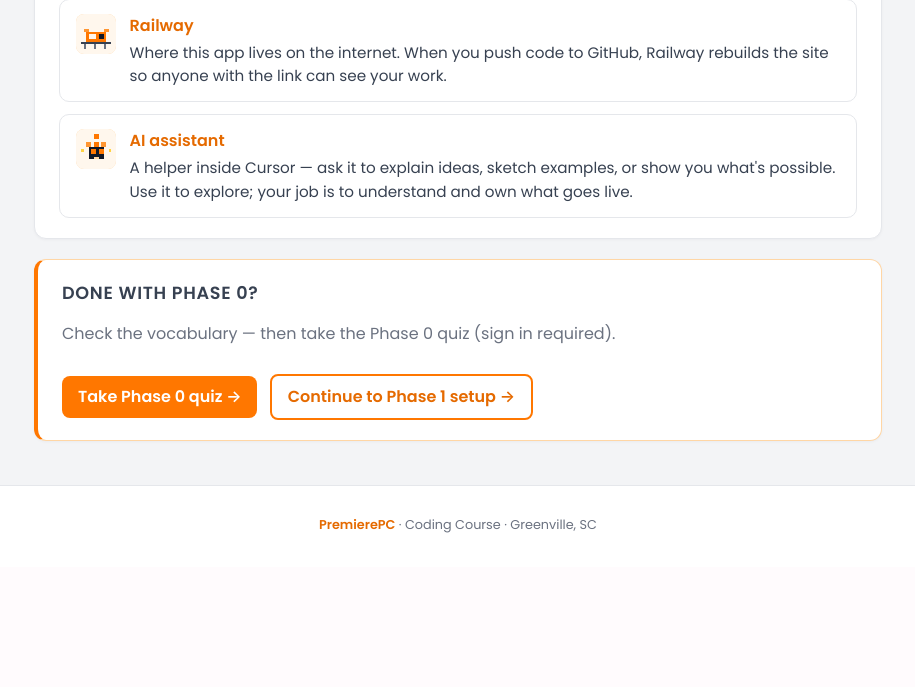
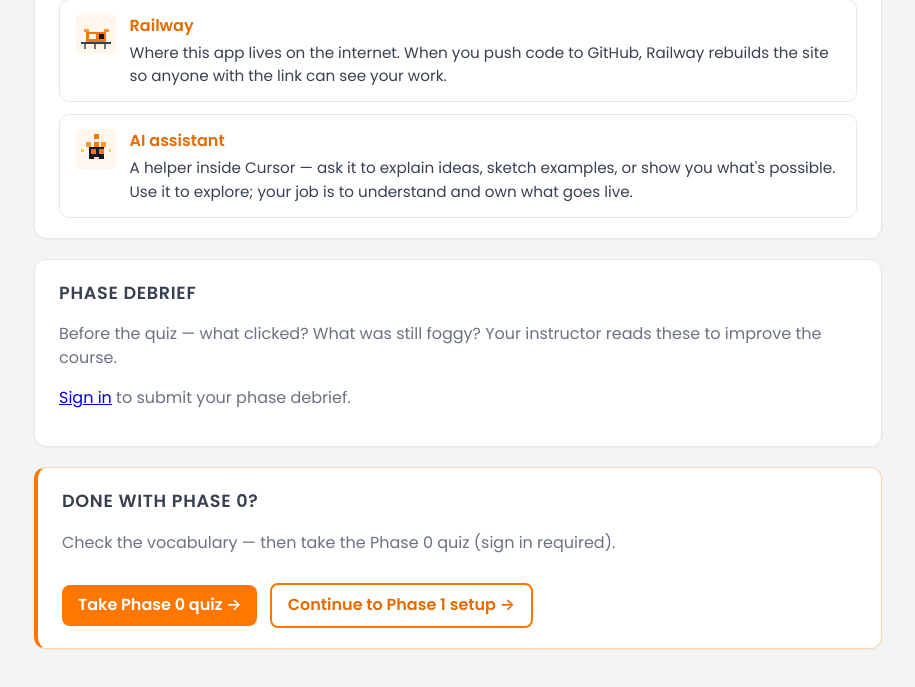
Before and after one commit to premierepc-ops/coding-course-starter, a Flask app: page /tools in a window 1280 px wide. Shown: the part 1847-2534 px from the top of the page, without its empty margins (182-1097 px from the left). Before the commit the page ends 2380 px from the top, so only its background shows below. Run offline with Flask 3, Linux system fonts and the light colour scheme; data that the repository does not hold is empty.

Commit message:
Restore student phase debrief at end of each phase guide.
One debrief form per phase for signed-in learners; toolbox items stay note-free.

Co-authored-by: Cursor <cursoragent@cursor.com>

```diff
--- a/blueprints/session_feedback/__init__.py
+++ b/blueprints/session_feedback/__init__.py
@@ -60,7 +60,7 @@ def submit_feedback():
         worked=worked,
         didnt_work=didnt_work,
     )
-    flash("Phase notes saved — thank you. This helps us improve the course.")
+    flash("Debrief saved — thank you.")
     return redirect(request.form.get("return_to") or url_for("home"))
 
 
--- a/templates/macros/session_feedback.html
+++ b/templates/macros/session_feedback.html
@@ -1,59 +1,105 @@
-{% macro step_feedback(session_num, step_num, step_title, feedback_counts, recent_entries, return_to, can_submit, learners=None) %}
-{% if can_submit %}
-<div class="step-feedback panel-inset">
-  <h3 class="feedback-heading">Instructor notes</h3>
-  <p class="muted feedback-intro">
-    What worked? What didn't? For curriculum tweaks — not required for learners.
-    {% if feedback_counts.get(step_num) %}
-      <span class="feedback-count">{{ feedback_counts[step_num] }} note(s) on file.</span>
-    {% endif %}
-  </p>
+{% macro phase_debrief(session_num, feedback_counts, recent_entries, return_to, can_submit, is_instructor, learners=None) %}
 
   {% if recent_entries %}
+
   <div class="feedback-recent">
+
     {% for entry in recent_entries %}
+
     <article class="feedback-entry">
+
       <p class="feedback-meta">
+
         {{ entry.author_name or entry.author_role }}
+
         {% if entry.learner_slug %} · {{ entry.learner_slug }}{% endif %}
+
         · {{ entry.created_at[:16] }}
+
       </p>
+
       {% if entry.worked %}
+
         <p><strong>Worked:</strong> {{ entry.worked }}</p>
+
       {% endif %}
+
       {% if entry.didnt_work %}
+
         <p><strong>Didn't:</strong> {{ entry.didnt_work }}</p>
+
       {% endif %}
+
     </article>
+
     {% endfor %}
+
   </div>
+
   {% endif %}
 
-  <form method="post" action="{{ url_for('session_feedback.submit_feedback') }}" class="feedback-form">
-    <input type="hidden" name="session_num" value="{{ session_num }}">
-    <input type="hidden" name="step_num" value="{{ step_num }}">
-    <input type="hidden" name="return_to" value="{{ return_to }}#step-{{ step_num }}">
-    {% if learners %}
-    <label>
-      About learner (optional)
-      <select name="learner_slug">
-        <option value="">General / whole class</option>
-        {% for learner in learners %}
-        <option value="{{ learner.slug }}">{{ learner.name }}</option>
-        {% endfor %}
-      </select>
-    </label>
-    {% endif %}
-    <label>
-      What worked
-      <textarea name="worked" rows="2" placeholder="Clear directions, good pacing, she got it fast…"></textarea>
-    </label>
-    <label>
-      What didn't work
-      <textarea name="didnt_work" rows="2" placeholder="Jargon, too fast, step 3 error confused her…"></textarea>
-    </label>
-    <button type="submit" class="button button-secondary">Save notes</button>
-  </form>
-</div>
-{% endif %}
+
+
+  {% if can_submit %}
+
+  <div class="step-feedback panel-inset">
+
+    <form method="post" action="{{ url_for('session_feedback.submit_feedback') }}" class="feedback-form">
+
+      <input type="hidden" name="session_num" value="{{ session_num }}">
+
+      <input type="hidden" name="step_num" value="0">
+
+      <input type="hidden" name="return_to" value="{{ return_to }}#phase-debrief">
+
+      {% if is_instructor and learners %}
+
+      <label>
+
+        About learner (optional)
+
+        <select name="learner_slug">
+
+          <option value="">General</option>
+
+          {% for learner in learners %}
+
+          <option value="{{ learner.slug }}">{{ learner.name }}</option>
+
+          {% endfor %}
+
+        </select>
+
+      </label>
+
+      {% endif %}
+
+      <label>
+
+        What worked for you?
+
+        <textarea name="worked" rows="2" placeholder="What clicked? What felt clear?"></textarea>
+
+      </label>
+
+      <label>
+
+        What didn't work?
+
+        <textarea name="didnt_work" rows="2" placeholder="What was confusing, too fast, or missing?"></textarea>
+
+      </label>
+
+      <button type="submit" class="button button-secondary">Submit debrief</button>
+
+    </form>
+
+  </div>
+
+  {% else %}
+
+  <p class="muted"><a href="{{ url_for('course_auth.login') }}">Sign in</a> to submit your phase debrief.</p>
+
+  {% endif %}
+
 {% endmacro %}
--- a/templates/tools.html
+++ b/templates/tools.html
@@ -1,6 +1,6 @@
 {% extends "base.html" %}
 
-{% from "macros/session_feedback.html" import step_feedback %}
+{% from "macros/session_feedback.html" import phase_debrief %}
 
 
 
@@ -54,21 +54,15 @@
 
 
 
-{% if is_instructor %}
+<section class="panel" id="phase-debrief">
 
-<section class="panel" id="step-0">
+  <h2>Phase debrief</h2>
 
-  <h2>Instructor debrief — Phase 0</h2>
+  <p class="muted">Before the quiz — what clicked? What was still foggy? Your instructor reads these to improve the course.</p>
 
-  <p class="muted">Optional. One note for the whole glossary — not per tool.</p>
-
-  {{ step_feedback(
+  {{ phase_debrief(
 
     0,
-
-    0,
-
-    'Phase 0 overall',
 
     feedback_counts,
 
@@ -78,13 +72,13 @@
 
     can_submit_feedback,
 
+    is_instructor,
+
     feedback_learners
 
   ) }}
 
 </section>
-
-{% endif %}
 
 
 
```
Also changed, not shown: templates/session.html (+6 -9 lines).
